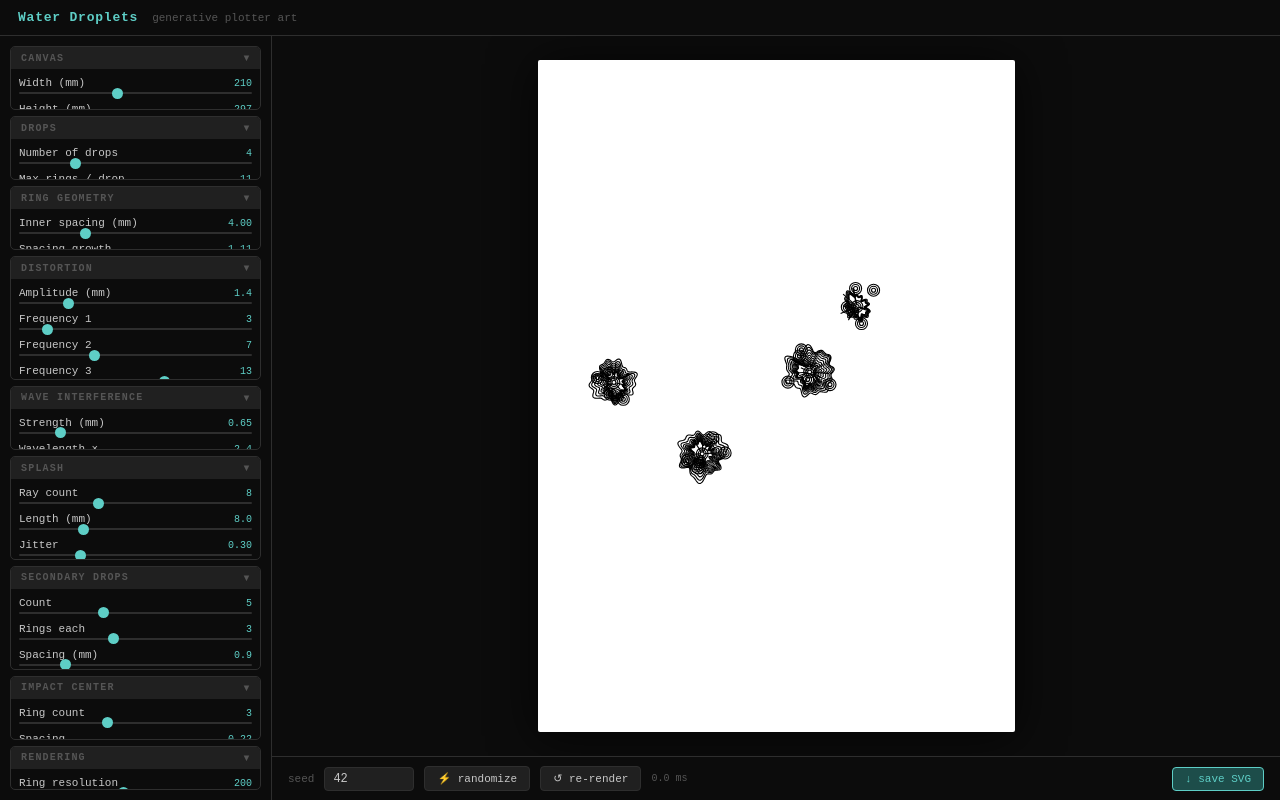
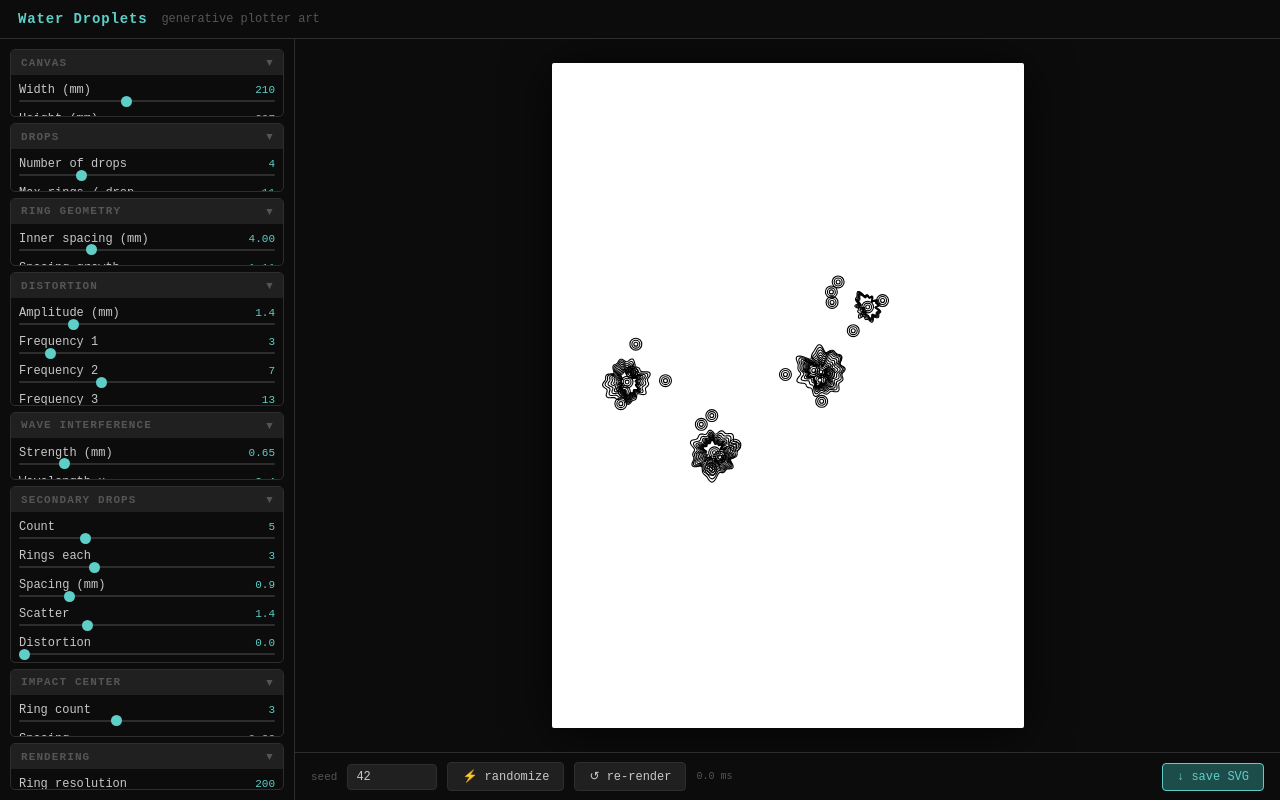
Before and after one commit to nsultova/art-thingies, a website: page gen_art_dev/water_droplets.html in a window 1280 px wide. Drawn offline with Linux system fonts and the light colour scheme.

Commit message:
removed splatters, added more functions for secondary droplets instead

```diff
--- a/gen_art_dev/water_droplets.html
+++ b/gen_art_dev/water_droplets.html
@@ -33,20 +33,20 @@
       display: flex;
       align-items: center;
       gap: 14px;
-      padding: 10px 18px;
+      padding: 11px 18px;
       border-bottom: 1px solid var(--border);
       flex-shrink: 0;
     }
 
     header h1 {
-      font-size: 13px;
+      font-size: 14px;
       font-weight: 600;
       color: var(--accent);
       letter-spacing: 0.06em;
     }
 
     header .subtitle {
-      font-size: 11px;
+      font-size: 12px;
       color: var(--text-dim);
     }
 
@@ -59,7 +59,7 @@
 
     /* ── Controls sidebar ───────────────────────────────────────────── */
     .controls {
-      width: 272px;
+      width: 295px;
       flex-shrink: 0;
       overflow-y: auto;
       border-right: 1px solid var(--border);
@@ -78,11 +78,11 @@
     }
 
     .group-header {
-      padding: 5px 10px;
+      padding: 6px 10px;
       background: var(--surface2);
-      font-size: 10px;
+      font-size: 11px;
       font-weight: 700;
-      letter-spacing: 0.12em;
+      letter-spacing: 0.10em;
       text-transform: uppercase;
       color: var(--text-dim);
       cursor: pointer;
@@ -103,7 +103,11 @@
       padding: 8px;
       display: flex;
       flex-direction: column;
-      gap: 9px;
+      gap: 10px;
+      overflow-y: auto;
+      max-height: 260px;
+      scrollbar-width: thin;
+      scrollbar-color: var(--border) transparent;
     }
 
     /* ── Individual parameter ───────────────────────────────────────── */
@@ -113,14 +117,14 @@
       display: flex;
       justify-content: space-between;
       align-items: baseline;
-      font-size: 11px;
+      font-size: 12px;
     }
 
     .param-name { color: var(--text); }
 
     .param-value {
       color: var(--accent);
-      font-size: 10px;
+      font-size: 11px;
       min-width: 36px;
       text-align: right;
     }
@@ -209,7 +213,7 @@
       color: var(--text);
       font-family: inherit;
       font-size: 12px;
-      padding: 4px 8px;
+      padding: 5px 8px;
       border-radius: 4px;
       width: 90px;
       outline: none;
@@ -223,8 +227,8 @@
       border: 1px solid var(--border);
       color: var(--text);
       font-family: inherit;
-      font-size: 11px;
-      padding: 5px 12px;
+      font-size: 12px;
+      padding: 6px 14px;
       border-radius: 4px;
       cursor: pointer;
       transition: border-color 0.15s, color 0.15s, background 0.15s;
@@ -337,21 +341,15 @@ const SCHEMA = [
     ],
   },
   {
-    group: 'Splash',
-    items: [
-      { id: 'splashRays',  label: 'Ray count',  min: 0,  max: 24,  step: 1,    def: 8    },
-      { id: 'rayLength',   label: 'Length (mm)',min: 0,  max: 30,  step: 0.5,  def: 8.0  },
-      { id: 'rayJitter',   label: 'Jitter',     min: 0,  max: 1.2, step: 0.05, def: 0.30 },
-      { id: 'rayInnerGap', label: 'Inner gap',  min: 0,  max: 1.5, step: 0.05, def: 0.25 },
-    ],
-  },
-  {
     group: 'Secondary Drops',
     items: [
-      { id: 'secDrops',   label: 'Count',        min: 0,   max: 14,  step: 1,   def: 5   },
-      { id: 'secRings',   label: 'Rings each',   min: 1,   max: 6,   step: 1,   def: 3   },
-      { id: 'secSpacing', label: 'Spacing (mm)', min: 0.2, max: 4,   step: 0.1, def: 0.9 },
-      { id: 'secRadius',  label: 'Scatter',      min: 0.5, max: 3,   step: 0.1, def: 1.4 },
+      { id: 'secDrops',      label: 'Count',        min: 0,   max: 20,  step: 1,    def: 5   },
+      { id: 'secRings',      label: 'Rings each',   min: 1,   max: 8,   step: 1,    def: 3   },
+      { id: 'secSpacing',    label: 'Spacing (mm)', min: 0.2, max: 4,   step: 0.1,  def: 0.9 },
+      { id: 'secRadius',     label: 'Scatter',      min: 0.5, max: 4,   step: 0.1,  def: 1.4 },
+      { id: 'secDistortion', label: 'Distortion',   min: 0,   max: 4,   step: 0.1,  def: 0   },
+      { id: 'secDistFreq',   label: 'Dist. freq',   min: 2,   max: 16,  step: 1,    def: 5   },
+      { id: 'secDistGrowth', label: 'Dist. growth', min: 0,   max: 0.5, step: 0.01, def: 0.1 },
     ],
   },
   {
@@ -481,23 +479,6 @@ function render() {
     const nRings     = Math.max(2, Math.floor(p.maxRings * age));
     const wavelength = p.ringSpacing * p.interferenceWave;
 
-    // Splash rays ──────────────────────────────────────────────────
-    const baseAngle = rand.uniform(0, 2 * Math.PI);
-    const innerR    = p.ringSpacing * p.rayInnerGap;
-
-    for (let i = 0; i < p.splashRays; i++) {
-      const angle  = baseAngle + i * (2 * Math.PI / p.splashRays) + rand.gauss() * p.rayJitter;
-      const rayLen = p.rayLength * rand.uniform(0.4, 1.0);
-
-      svgEl.appendChild(svgEl_('line', {
-        x1: cx + innerR          * Math.cos(angle) + ox,
-        y1: cy + innerR          * Math.sin(angle) + oy,
-        x2: cx + (innerR+rayLen) * Math.cos(angle) + ox,
-        y2: cy + (innerR+rayLen) * Math.sin(angle) + oy,
-        stroke: 'black', 'stroke-width': '0.5', fill: 'none',
-      }));
-    }
-
     // Ripple rings ─────────────────────────────────────────────────
     for (let ri = 0; ri < nRings; ri++) {
       const baseR   = p.ringSpacing * Math.pow(p.ringSpacingGrowth, ri);
@@ -543,17 +524,41 @@ function render() {
     // Secondary micro-drops ────────────────────────────────────────
     for (let i = 0; i < p.secDrops; i++) {
       const angle = rand.uniform(0, 2 * Math.PI);
-      const dist  = rand.uniform(p.ringSpacing * 0.7, p.rayLength * p.secRadius);
+      const dist  = rand.uniform(p.ringSpacing * 0.7, p.ringSpacing * 2 + p.secRadius * 8);
       const sx    = cx + dist * Math.cos(angle);
       const sy    = cy + dist * Math.sin(angle);
 
       if (sx >= 0 && sx <= p.width && sy >= 0 && sy <= p.height) {
+        // Per-drop phase offsets for distortion variety
+        const ph0 = rand.uniform(0, 2 * Math.PI);
+        const ph1 = rand.uniform(0, 2 * Math.PI);
+
         for (let j = 1; j <= p.secRings; j++) {
-          svgEl.appendChild(svgEl_('circle', {
-            cx: sx + ox, cy: sy + oy,
-            r: j * p.secSpacing,
-            fill: 'none', stroke: 'black', 'stroke-width': '0.5',
-          }));
+          const baseR   = j * p.secSpacing;
+          const distAmp = p.secDistortion * (1 + p.secDistGrowth * (j - 1));
+
+          if (distAmp <= 0) {
+            // Perfect concentric circles (default)
+            svgEl.appendChild(svgEl_('circle', {
+              cx: sx + ox, cy: sy + oy,
+              r: baseR,
+              fill: 'none', stroke: 'black', 'stroke-width': '0.5',
+            }));
+          } else {
+            // Distorted rings — polygon with superimposed sine waves
+            const nPts = Math.max(32, Math.floor(p.ringPoints * 0.35));
+            const pts  = [];
+            for (let k = 0; k < nPts; k++) {
+              const theta = 2 * Math.PI * k / nPts;
+              let r = baseR;
+              r += distAmp       * Math.sin(p.secDistFreq       * theta + ph0);
+              r += distAmp * 0.4 * Math.sin(p.secDistFreq * 2.1 * theta + ph1);
+              pts.push(`${(sx + r * Math.cos(theta) + ox).toFixed(2)},${(sy + r * Math.sin(theta) + oy).toFixed(2)}`);
+            }
+            svgEl.appendChild(svgEl_('polygon', {
+              points: pts.join(' '), fill: 'none', stroke: 'black', 'stroke-width': '0.5',
+            }));
+          }
         }
       }
     }
```
Also changed, not shown: 1 other file.
